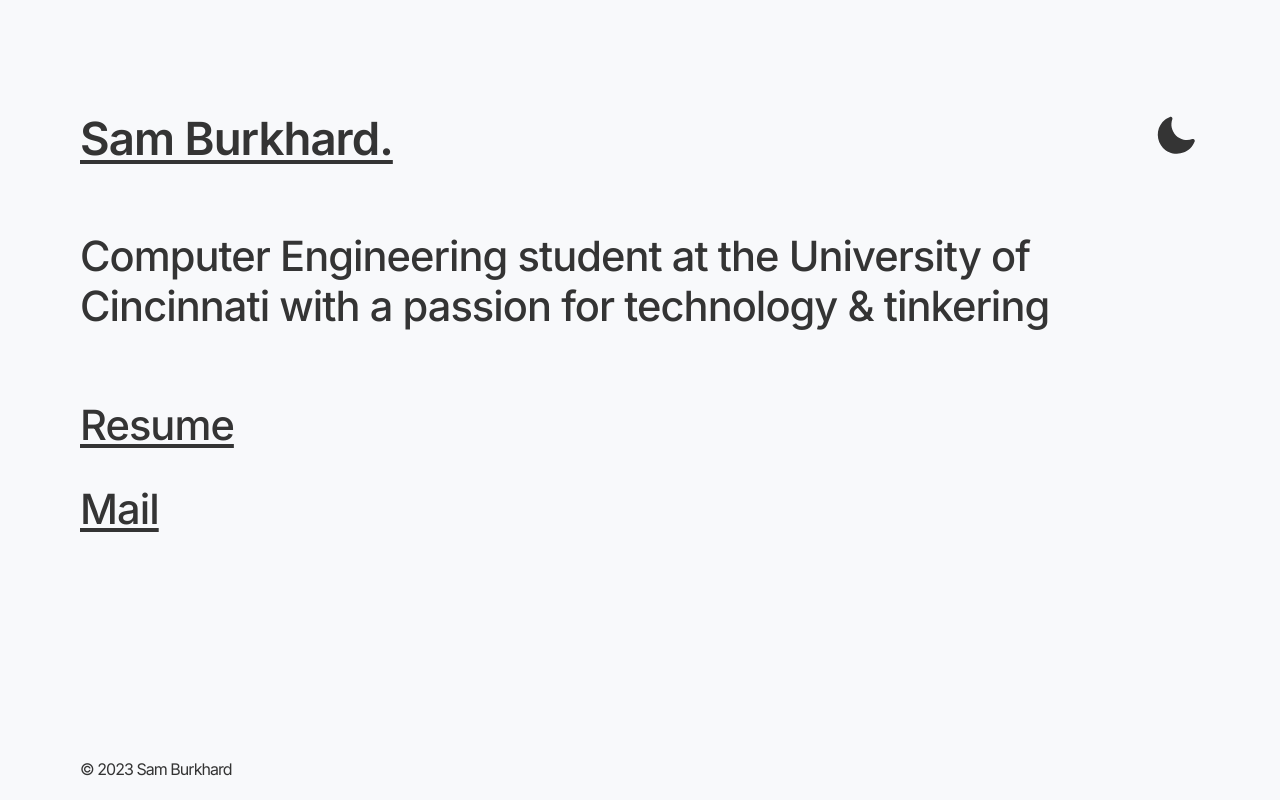
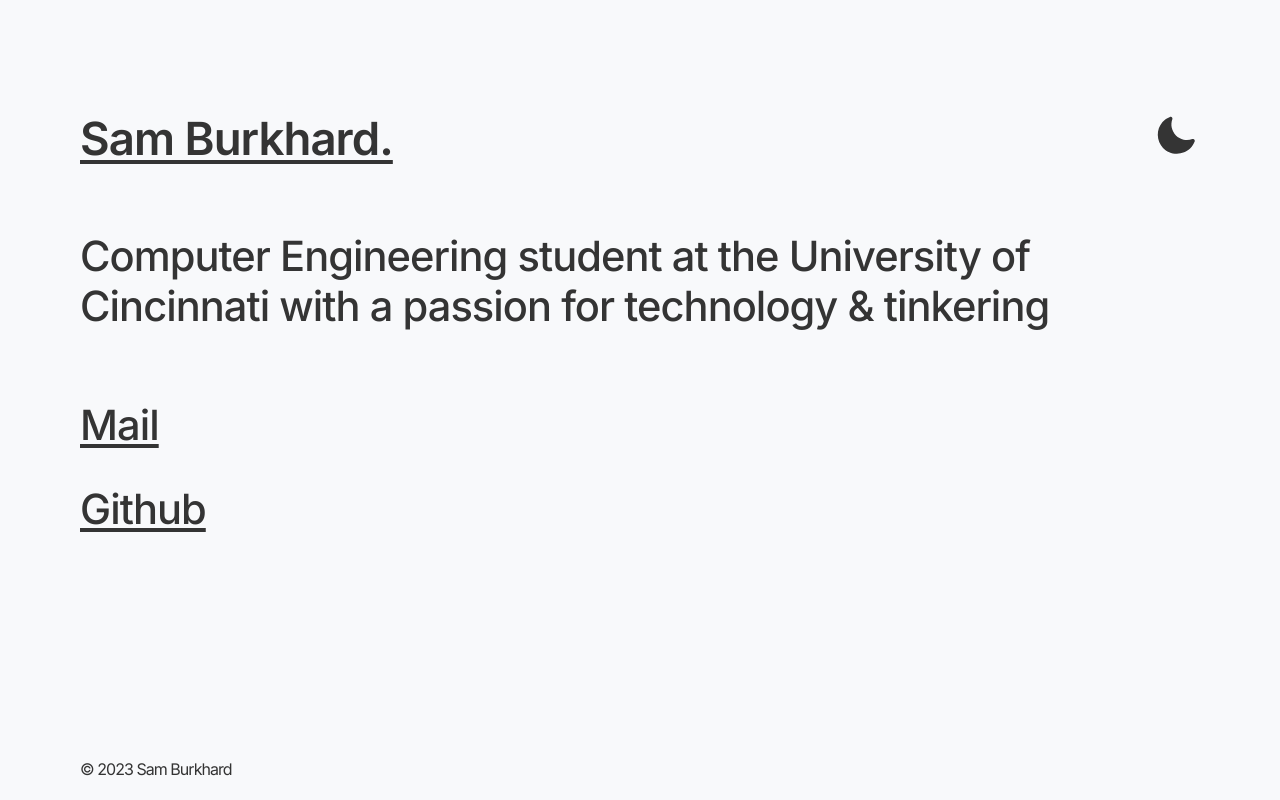
Before and after one commit to srburk/samburkhard.com, an Astro site: page / in a window 1280 px wide. Built offline with nearby package versions, Linux system fonts and the light colour scheme; Astro itself is replaced by a stand-in of ours.

Commit message:
Removed resume and added github

```diff
--- a/src/pages/index.astro
+++ b/src/pages/index.astro
@@ -14,8 +14,9 @@ import BaseLayout from "../layouts/BaseLayout.astro";
 
         <section>
             <!-- <h2><a href="/projects">Projects</a></h2> -->
-            <h2><a href="./Sam Burkhard Resume 2022.pdf" download="Sam Burkhard Resume 2022.pdf" target="_blank" rel="noopener noreferrer">Resume</a></h2>
+            <!-- <h2><a href="./Sam Burkhard Resume 2022.pdf" download="Sam Burkhard Resume 2022.pdf" target="_blank" rel="noopener noreferrer">Resume</a></h2> -->
             <h2><a href="mailto: me@samburkhard.com">Mail</a></h2>
+            <h2><a href="https://github.com/srburk"  target="_blank" rel="noopener noreferrer">Github</a></h2>
         </section>
 
     </main>
```
